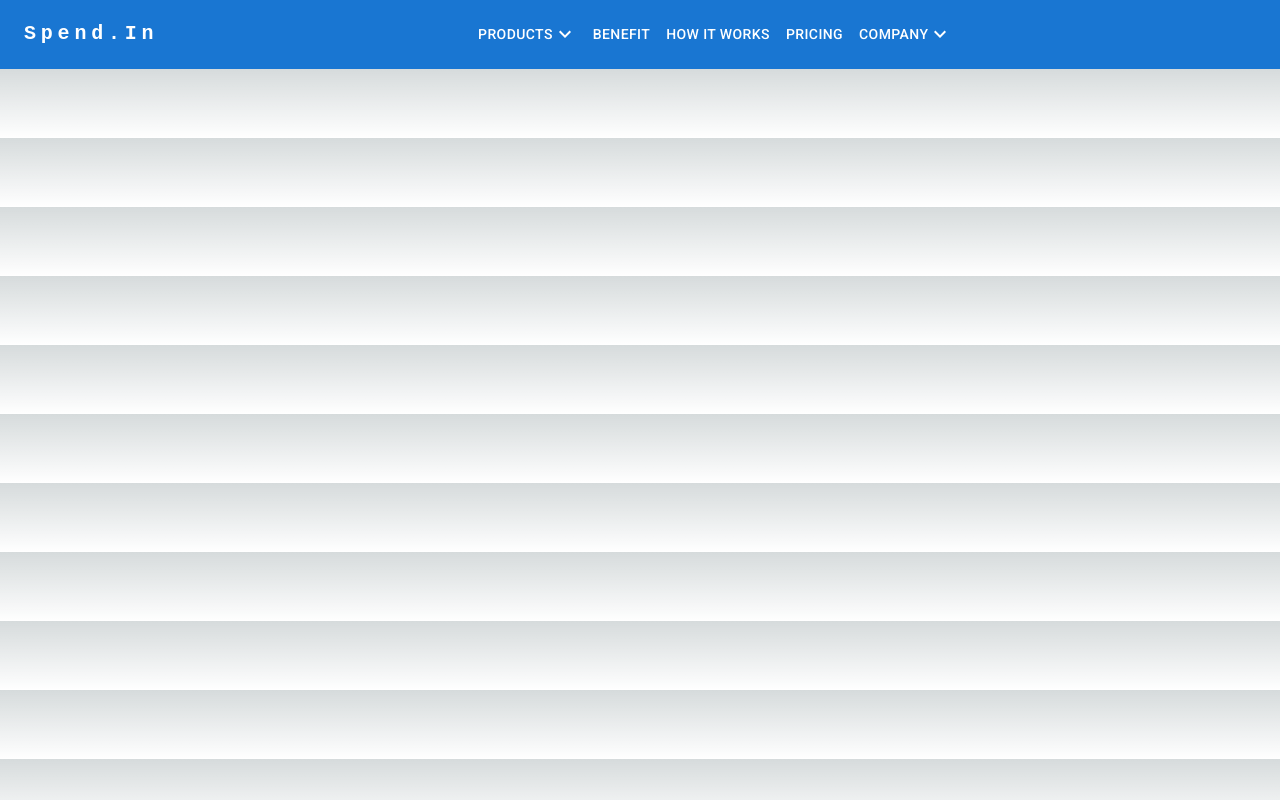
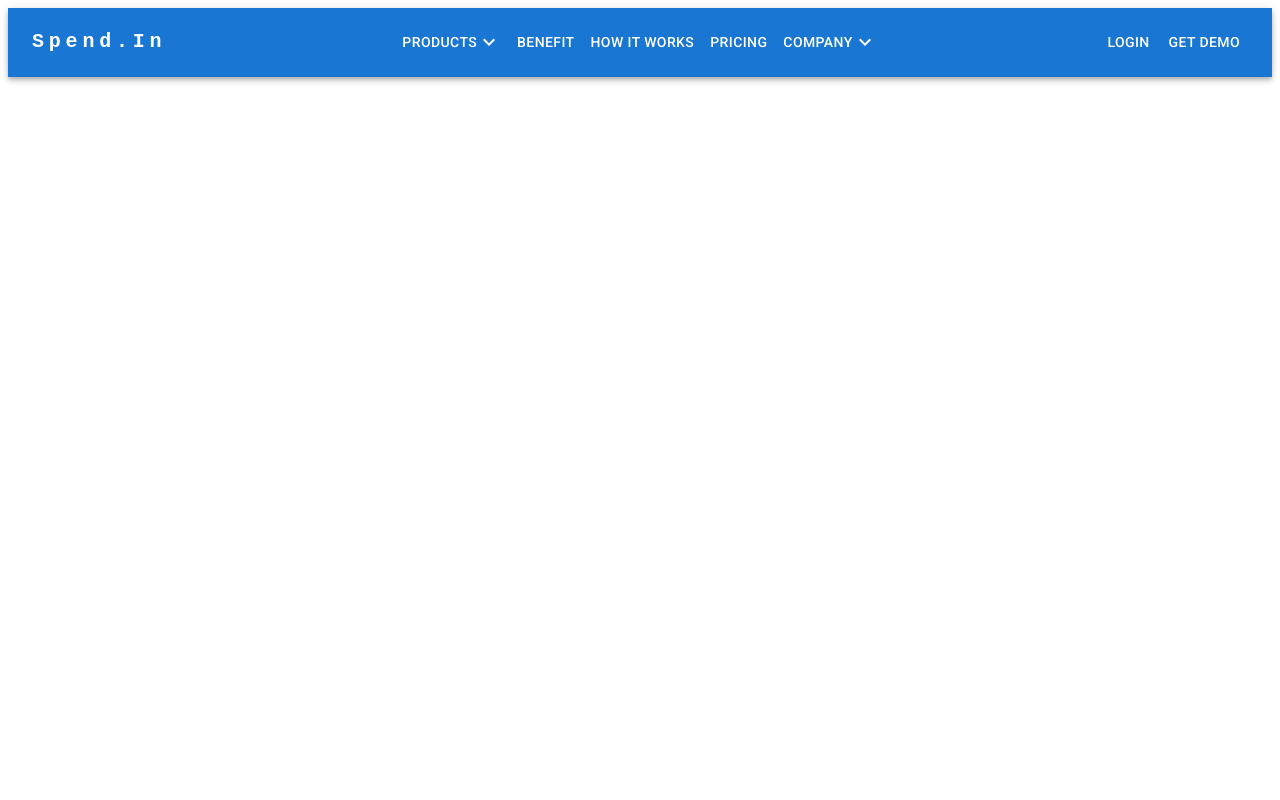
Before and after one commit to amikulka/codingchallenge, a Next.js app: page / in a window 1280 px wide. Built offline with nearby package versions, Linux system fonts and the light colour scheme.

Commit message:
add basline css and navbar components

```diff
--- a/components/navbar/navbar.tsx
+++ b/components/navbar/navbar.tsx
@@ -1,79 +1,81 @@
-import AppBar from "@mui/material/AppBar";
-import Box from "@mui/material/Box";
-import Toolbar from "@mui/material/Toolbar";
-import IconButton from "@mui/material/IconButton";
-import Typography from "@mui/material/Typography";
-import Menu from "@mui/material/Menu";
-import MenuIcon from "@mui/icons-material/Menu";
-import Container from "@mui/material/Container";
-import Avatar from "@mui/material/Avatar";
-import Button from "@mui/material/Button";
-import Tooltip from "@mui/material/Tooltip";
-import MenuItem from "@mui/material/MenuItem";
-import DragHandleIcon from "@mui/icons-material/DragHandle";
-import ExpandMoreIcon from "@mui/icons-material/ExpandMore";
-import KeyboardArrowLeftIcon from "@mui/icons-material/KeyboardArrowLeft";
-import { useState } from "react";
+import AppBar from '@mui/material/AppBar'
+import Box from '@mui/material/Box'
+import Toolbar from '@mui/material/Toolbar'
+import IconButton from '@mui/material/IconButton'
+import Typography from '@mui/material/Typography'
+import Menu from '@mui/material/Menu'
+import MenuIcon from '@mui/icons-material/Menu'
+import Container from '@mui/material/Container'
+import Avatar from '@mui/material/Avatar'
+import Button from '@mui/material/Button'
+import Tooltip from '@mui/material/Tooltip'
+import MenuItem from '@mui/material/MenuItem'
+import DragHandleIcon from '@mui/icons-material/DragHandle'
+import ExpandMoreIcon from '@mui/icons-material/ExpandMore'
+import KeyboardArrowLeftIcon from '@mui/icons-material/KeyboardArrowLeft'
+import { useState } from 'react'
 
-const pages = ["Products", "Benefit", "How it Works", "Pricing", "Company"];
-const productsDropItems = ["Item 1", "Item 2", "Item 3"];
-const companyDropItems = ["About Us", "Careers", "Our Mission"];
+const pages = ['Products', 'Benefit', 'How it Works', 'Pricing', 'Company']
+const mobileDropItems = [
+  'Products',
+  'Benefit',
+  'How it Works',
+  'Pricing',
+  'Company',
+  'Login',
+  'Get Demo',
+]
+const productsDropItems = ['Item 1', 'Item 2', 'Item 3']
+const companyDropItems = ['About Us', 'Careers', 'Our Mission']
 
 export default function Navbar() {
-  const [anchorElNav, setAnchorElNav] = useState<null | HTMLElement>(null);
-  const [anchorElUser, setAnchorElUser] = useState<null | HTMLElement>(null);
+  const [anchorElNav, setAnchorElNav] = useState<null | HTMLElement>(null)
+  const [anchorElUser, setAnchorElUser] = useState<null | HTMLElement>(null)
 
   const handleOpenNavMenu = (event: React.MouseEvent<HTMLElement>) => {
-    setAnchorElNav(event.currentTarget);
-  };
-  const handleOpenUserMenu = (event: React.MouseEvent<HTMLElement>) => {
-    setAnchorElUser(event.currentTarget);
-  };
+    setAnchorElNav(event.currentTarget)
+  }
 
   const handleCloseNavMenu = () => {
-    setAnchorElNav(null);
-  };
-
-  const handleCloseUserMenu = () => {
-    setAnchorElUser(null);
-  };
+    setAnchorElNav(null)
+  }
 
   return (
-    <AppBar position="static">
-      <Container maxWidth="xl">
+    <AppBar position='static'>
+      <Container maxWidth='xl'>
         <Toolbar disableGutters>
           <Typography
-            variant="h6"
+            variant='h6'
             noWrap
-            component="a"
-            href="/"
+            component='a'
+            href='/'
             sx={{
               mr: 2,
-              display: { xs: "none", md: "flex" },
-              fontFamily: "monospace",
+              display: { xs: 'none', md: 'flex' },
+              fontFamily: 'monospace',
               fontWeight: 700,
-              letterSpacing: ".3rem",
-              color: "inherit",
-              textDecoration: "none",
+              letterSpacing: '.3rem',
+              color: 'inherit',
+              textDecoration: 'none',
             }}
           >
             Spend.In
           </Typography>
 
           <Typography
-            variant="h5"
+            variant='h5'
             noWrap
-            component="a"
-            href=""
+            component='a'
+            href=''
             sx={{
               mr: 2,
-              display: { xs: "flex", md: "none" },
+              display: { xs: 'flex', md: 'none' },
               flexGrow: 1,
-              fontFamily: "monospace",
+              fontFamily: 'monospace',
               fontWeight: 700,
-              letterSpacing: ".3rem",
-              color: "inherit",
-              textDecoration: "none",
+              letterSpacing: '.3rem',
+              color: 'inherit',
+              textDecoration: 'none',
             }}
           >
             Spend.In
@@ -82,8 +84,8 @@ export default function Navbar() {
           <Box
             sx={{
               flexGrow: 1,
-              display: { xs: "none", md: "flex" },
-              justifyContent: { md: "center" },
+              display: { xs: 'none', md: 'flex' },
+              justifyContent: { md: 'center' },
             }}
           >
             {pages.map((page) => (
@@ -92,13 +94,13 @@ export default function Navbar() {
                 onClick={handleCloseNavMenu}
                 sx={{
                   my: 2,
-                  color: "white",
-                  display: "flex",
-                  alignItems: "center",
+                  color: 'white',
+                  display: 'flex',
+                  alignItems: 'center',
                 }}
               >
                 {page}
-                {(page === "Products" || page === "Company") && (
+                {(page === 'Products' || page === 'Company') && (
                   <ExpandMoreIcon />
                 )}
               </Button>
@@ -107,50 +109,76 @@ export default function Navbar() {
           <Box
             sx={{
               flexGrow: 0,
-              display: { xs: "flex", md: "none" },
+              display: { xs: 'none', md: 'flex' },
+            }}
+          >
+            <Button
+              sx={{
+                my: 2,
+                color: 'white',
+                display: 'flex',
+                alignItems: 'center',
+              }}
+            >
+              Login
+            </Button>
+            <Button
+              sx={{
+                my: 2,
+                color: 'white',
+                display: 'flex',
+                alignItems: 'center',
+              }}
+            >
+              Get Demo
+            </Button>
+          </Box>
+          <Box
+            sx={{
+              flexGrow: 0,
+              display: { xs: 'flex', md: 'none' },
             }}
           >
             <IconButton
-              size="large"
-              aria-label="account of current user"
-              aria-controls="menu-appbar"
-              aria-haspopup="true"
+              size='large'
+              aria-label='account of current user'
+              aria-controls='menu-appbar'
+              aria-haspopup='true'
               onClick={handleOpenNavMenu}
-              color="inherit"
+              color='inherit'
             >
               <DragHandleIcon />
             </IconButton>
             <Menu
-              id="menu-appbar"
+              id='menu-appbar'
               anchorEl={anchorElNav}
               anchorOrigin={{
-                vertical: "bottom",
-                horizontal: "left",
+                vertical: 'bottom',
+                horizontal: 'left',
               }}
               keepMounted
               transformOrigin={{
-                vertical: "top",
-                horizontal: "left",
+                vertical: 'top',
+                horizontal: 'left',
               }}
               open={Boolean(anchorElNav)}
               onClose={handleCloseNavMenu}
               sx={{
-                display: { xs: "block", md: "none" },
+                display: { xs: 'block', md: 'none' },
               }}
             >
-              {pages.map((page) => (
+              {mobileDropItems.map((page) => (
                 <MenuItem
                   key={page}
                   onClick={handleCloseNavMenu}
-                  sx={{
-                    display: "flex",
-                    justifyContent: "flex-end",
-                  }}
+                  sx={{ display: 'flex', justifyContent: 'flex-end' }}
                 >
-                  {(page === "Products" || page === "Company") && (
-                    <KeyboardArrowLeftIcon />
-                  )}
-                  <Typography textAlign="center">{page}</Typography>
+                  <Typography textAlign='center' sx={{ display: 'flex' }}>
+                    {(page === 'Products' || page === 'Company') && (
+                      <KeyboardArrowLeftIcon />
+                    )}
+                    {page}
+                  </Typography>
                 </MenuItem>
               ))}
             </Menu>
@@ -158,7 +186,7 @@ export default function Navbar() {
         </Toolbar>
       </Container>
     </AppBar>
-  );
+  )
 }
 
 {
--- a/pages/_document.tsx
+++ b/pages/_document.tsx
@@ -1,13 +1,15 @@
-import { Html, Head, Main, NextScript } from "next/document";
+import { Html, Head, Main, NextScript } from 'next/document'
+import CssBaseline from '@mui/material/CssBaseline'
 
 export default function Document() {
   return (
-    <Html lang="en">
+    <Html lang='en'>
       <Head />
       <body>
+        <CssBaseline />
         <Main />
         <NextScript />
       </body>
     </Html>
-  );
+  )
 }
```
Also changed, not shown: pages/_app.tsx (+6 -7 lines), pages/index.tsx (+8 -10 lines).
